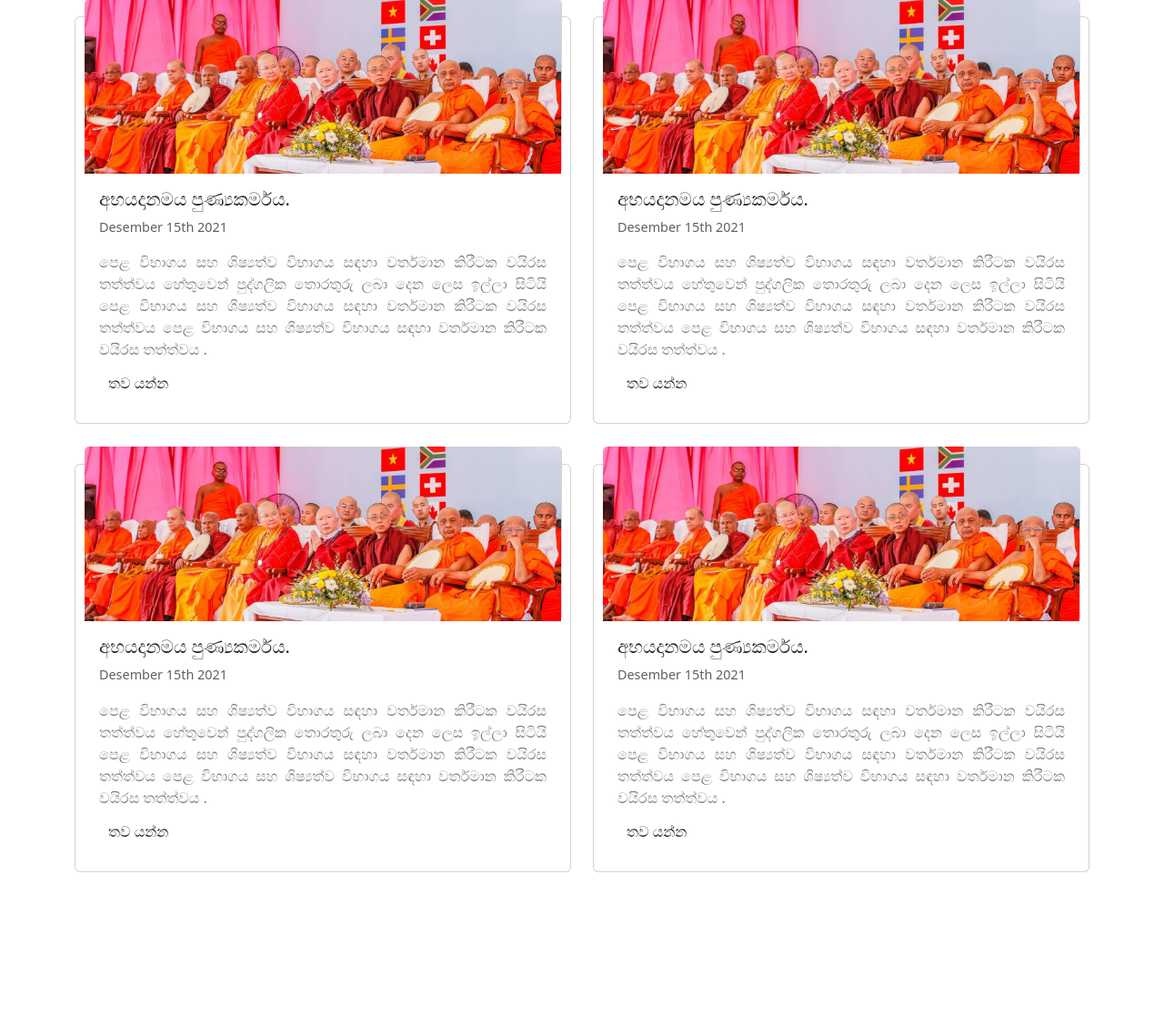
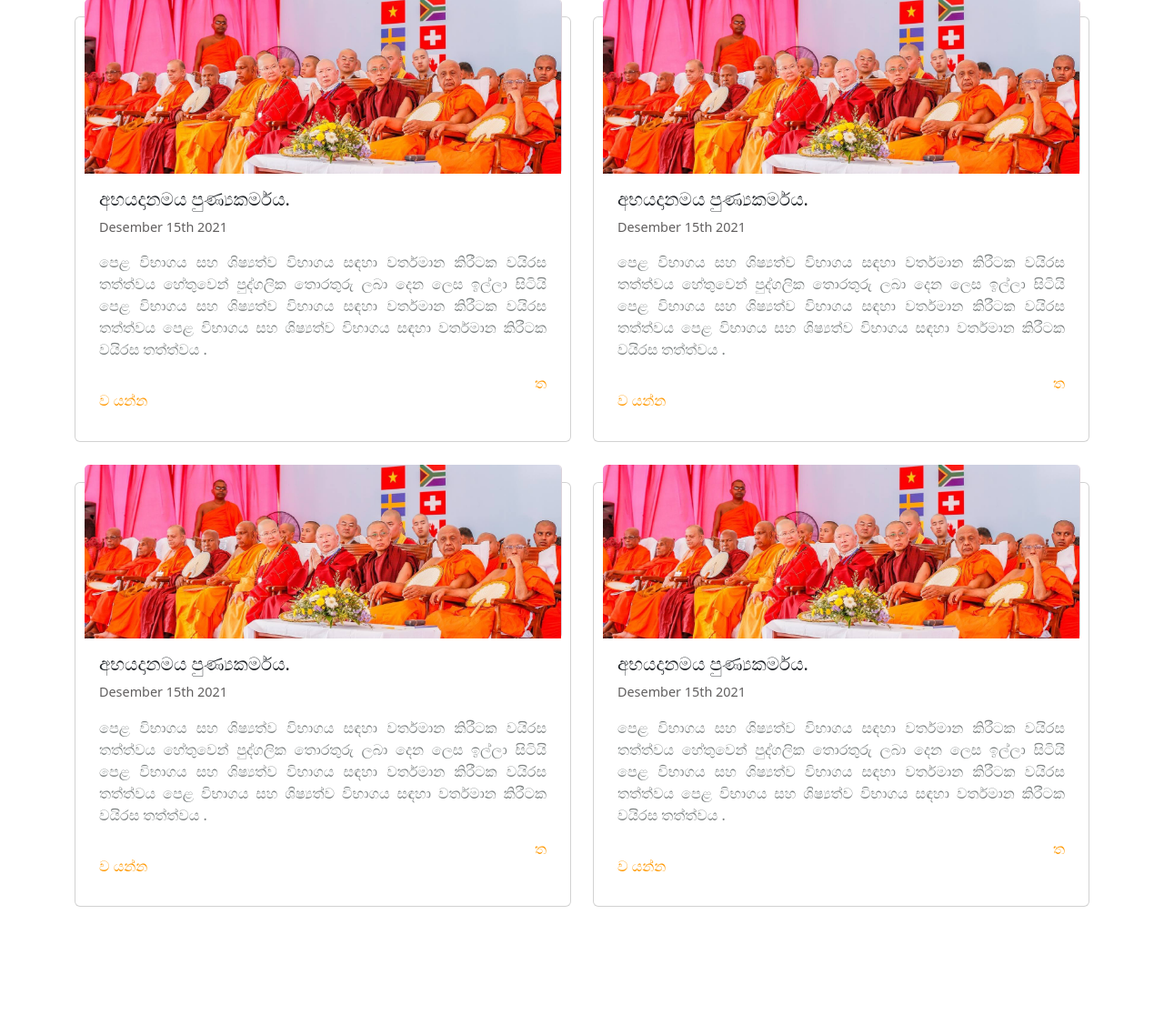
Before and after one commit to NelushaEkanayake/ghanodaya-temple, a PHP site: page / in a window 1280 px wide. Shown: the part 2352-3468 px from the top of the page at 91% size. Run offline with PHP 8.4, Linux system fonts and the light colour scheme; style sheets or scripts are compiled from the project's sources; some libraries are stand-ins or nearby versions.

Commit message:
news img css

```diff
--- a/asset/css/news.css
+++ b/asset/css/news.css
@@ -27,5 +27,7 @@
 #news .card .more {
   padding: 10px;
   text-align: inherit;
+  color: #FF9800;
+  margin-left: 469px;
 }
 /*# sourceMappingURL=news.css.map */
--- a/asset/css/news.scss
+++ b/asset/css/news.scss
@@ -24,6 +24,8 @@
        .more {
         padding: 10px;
         text-align: inherit;
+        color: #FF9800;
+        margin-left: 469px;
      }
     }
   }
```
Also changed, not shown: 1 other file.
